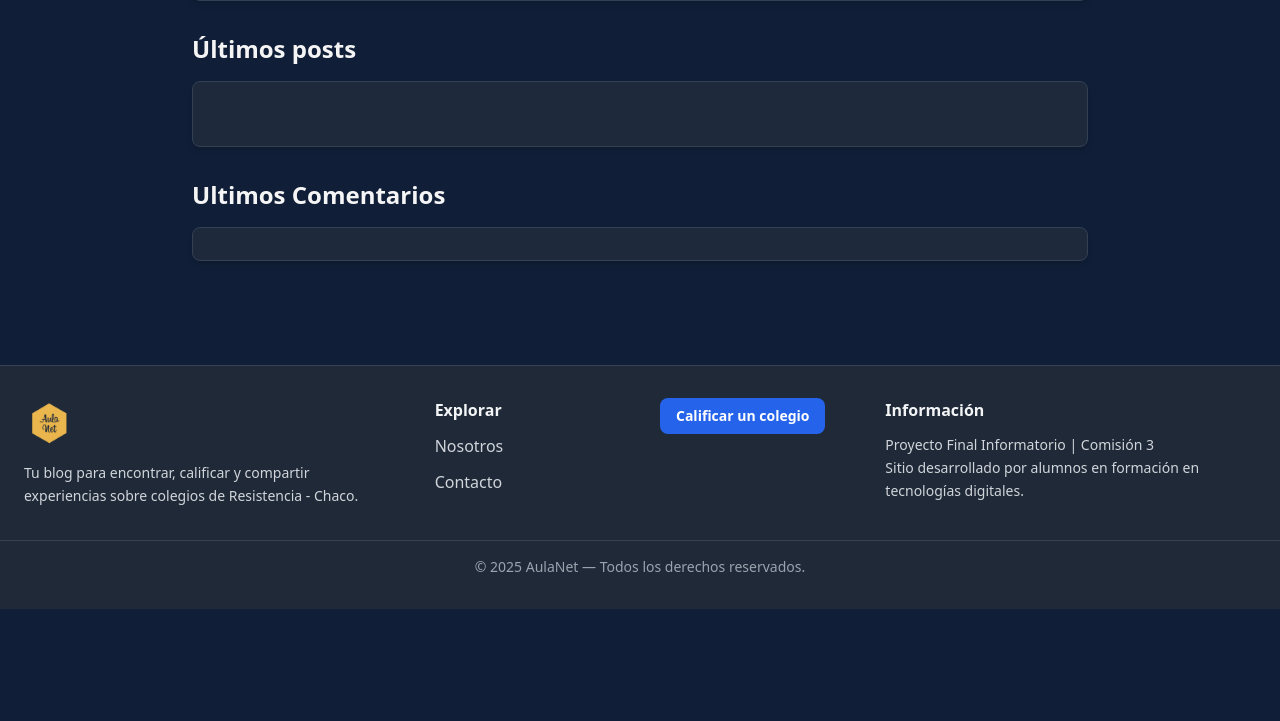
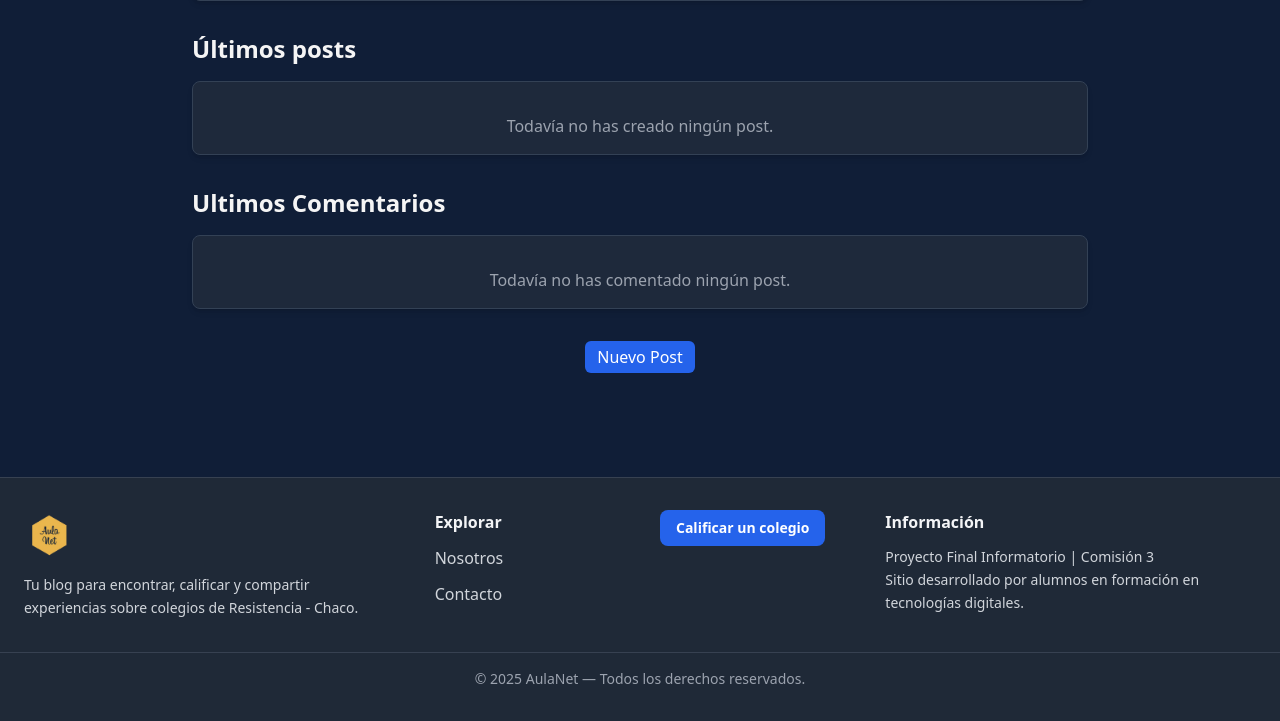
Before and after one commit to francoBa/AulaNet, a Django app: template aulanet/templates/user/user-profile.html in a window 1280 px wide. Shown: the part 390-1111 px from the top of the page. Before the commit the page ends 999 px from the top, so only its background shows below. Run offline with Django 3.2, Linux system fonts and the light colour scheme; the template is opened without the code that fills it, so the values that code supplies are empty; some libraries are stand-ins or nearby versions.

Commit message:
Modifique para que se puedan ver los ultimos 5 posts y 5 ultimos comentarios. Tambien le agregué un boton de NUEVO POST , para que el usuario pueda crear un post. (falta verificar las autorizaciones de creacion del post)

```diff
--- a/aulanet/templates/user/user-profile.html
+++ b/aulanet/templates/user/user-profile.html
@@ -37,23 +37,69 @@
   </section>
 
   <h3 class="max-w-4xl mx-auto text-2xl font-bold mb-4">Últimos posts</h3>
-  <section
-    class="pt-8 mb-8 p-auto max-w-4xl mx-auto px-4 bg-white dark:bg-slate-800 rounded-lg shadow-md overflow-hidden hover:shadow-xl transition-shadow duration-300 border border-gray-100 dark:border-slate-700"
-  >
+<section
+  class="pt-8 mb-8 p-auto max-w-4xl mx-auto px-4 bg-white dark:bg-slate-800 rounded-lg shadow-md overflow-hidden hover:shadow-xl transition-shadow duration-300 border border-gray-100 dark:border-slate-700">
+
+  {% if user_posts %}
     <div class="flex flex-col gap-4">
-      <!-- Post Card Loop -->
-      <!-- prettier-ignore -->
+      {% for post in user_posts %}
+        <article class="p-4 bg-gray-50 dark:bg-slate-700 border rounded shadow">
+          <h4 class="text-lg font-semibold">{{ post.title }}</h4>
+
+          <p class="text-gray-400 text-sm">
+            {{ post.created_at|date:"d/m/Y H:i" }}
+          </p>
+
+          <p class="mt-2">{{ post.content|truncatechars:150 }}</p>
+
+          <a href="{% url 'blog:post-detail' post.slug %}"
+             class="text-blue-500 mt-2 inline-block">
+            Ver post
+          </a>
+        </article>
+      {% endfor %}
     </div>
 
-    <!-- Link Ver Todos -->
-    <div class="mt-8 text-center"></div>
-  </section>
+  {% else %}
+    <p class="text-gray-400 text-center pb-4">
+      Todavía no has creado ningún post.
+    </p>
+  {% endif %}
+
+</section>
 
   <h3 class="max-w-4xl mx-auto text-2xl font-bold mb-4">Ultimos Comentarios</h3>
   <section
-    class="pt-8 mb-8 p-auto max-w-4xl mx-auto px-4 bg-white dark:bg-slate-800 rounded-lg shadow-md overflow-hidden hover:shadow-xl transition-shadow duration-300 border border-gray-100 dark:border-slate-700"
-  >
-    <!-- Link Ver Todos -->
+    class="pt-8 mb-8 p-auto max-w-4xl mx-auto px-4 bg-white dark:bg-slate-800 rounded-lg shadow-md overflow-hidden hover:shadow-xl transition-shadow duration-300 border border-gray-100 dark:border-slate-700">
+    {% if user_comments %}
+    <div class="flex flex-col gap-4">
+      {% for comment in user_comments %}
+        <article class="p-4 rounded-md bg-gray-50 dark:bg-slate-700 border shadow">
+          <p class="text-sm text-gray-300 italic">
+              En el post: <strong>{{ comment.post.title }}</strong>
+          </p>
+          <p class="mt-2">{{ comment.content|truncatechars:150 }}</p>
+          <p class="text-gray-400 text-xs mt-1">
+              {{ comment.created_at|date:"d/m/Y H:i" }}
+          </p>
+          <a href="{% url 'blog:post-detail' comment.post.slug %}"
+              class="text-blue-500 mt-2 inline-block">Ver post</a>
+        </article>
+      {% endfor %}
+    </div>
+  {% else %}
+    <p class="text-gray-400 text-center pb-4">Todavía no has comentado ningún post.</p>
+  {% endif %}
+   <!-- Link Ver Todos -->
   </section>
+  <div class="max-w-4xl mx-auto flex justify-center mb-8">
+    <a
+      href="{% url 'blog:post-create' %}"
+      class="px-3 py-1 bg-blue-600 rounded-md text-white mt-auto"
+    >
+      Nuevo Post
+    </a>
+  </div>
+
 </div>
 {% endblock %}
```
